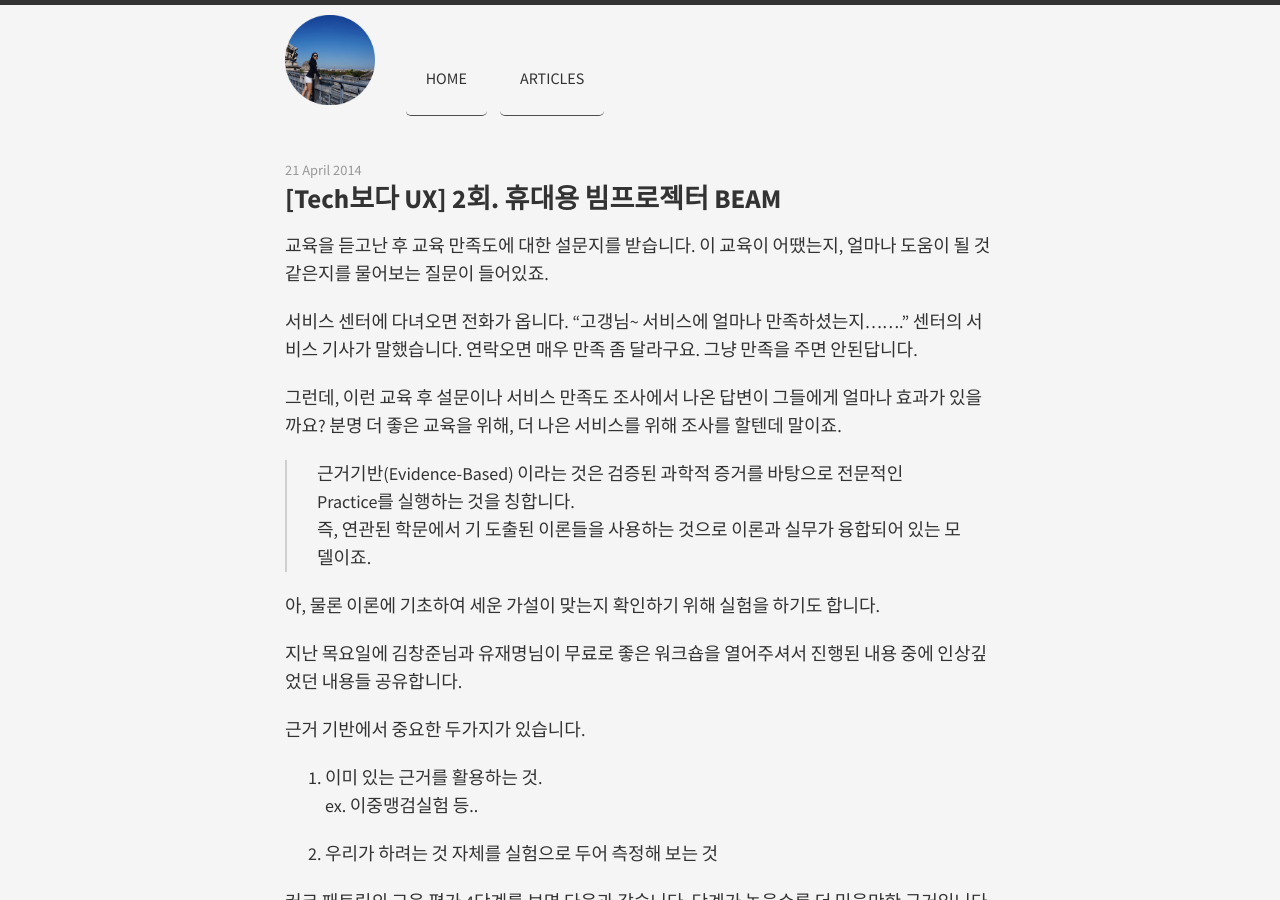
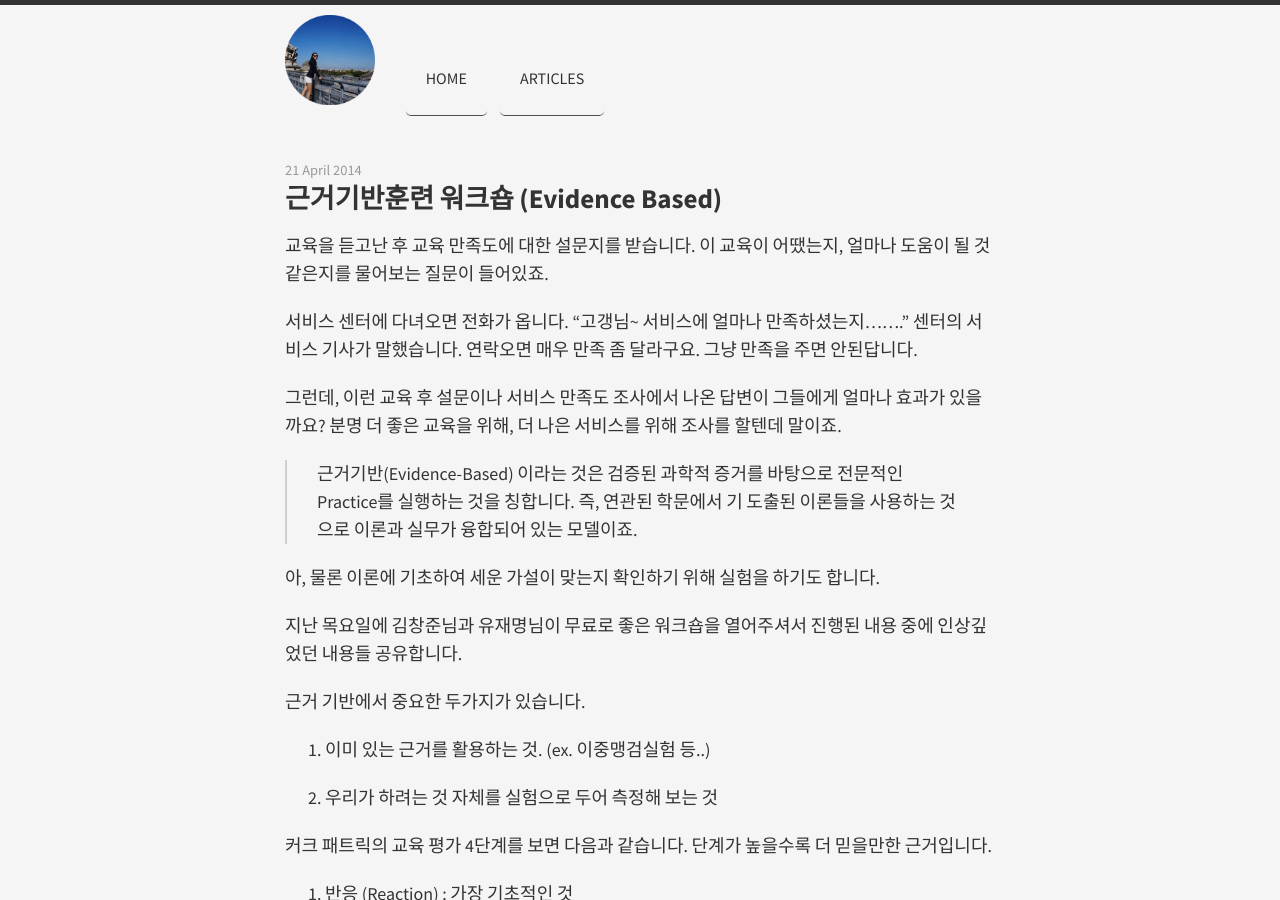
Before and after one commit to midaeng/articles, a Jekyll site: the page built from _posts/2014-04-21-evidence_based.md, in a window 1280 px wide and 900 px high. Built offline with Jekyll 4.4.1, drawn with Linux system fonts in a browser that asks for light colours; nearby versions of some CDN libraries; Markdown is read by kramdown in place of the engine named in the settings.

Commit message:
modified post

```diff
--- a/_posts/2014-04-21-evidence_based.md
+++ b/_posts/2014-04-21-evidence_based.md
@@ -1,6 +1,6 @@
 ---
 layout: post
-title: "[Tech보다 UX] 2회. 휴대용 빔프로젝터 BEAM"
+title: "근거기반훈련 워크숍 (Evidence Based)"
 ---
 
 교육을 듣고난 후 교육 만족도에 대한  설문지를 받습니다. 이 교육이 어땠는지, 얼마나 도움이 될 것 같은지를 물어보는 질문이 들어있죠.
@@ -10,8 +10,7 @@
 그런데, 이런 교육 후 설문이나 서비스 만족도 조사에서 나온 답변이 그들에게 얼마나 효과가 있을까요?
 분명 더 좋은 교육을 위해, 더 나은 서비스를 위해 조사를 할텐데 말이죠.
 
-> 근거기반(Evidence-Based) 이라는 것은 검증된 과학적 증거를 바탕으로 전문적인 Practice를 실행하는 것을 칭합니다.
-즉, 연관된 학문에서 기 도출된 이론들을 사용하는 것으로 이론과 실무가 융합되어 있는 모델이죠.
+> 근거기반(Evidence-Based) 이라는 것은 검증된 과학적 증거를 바탕으로 전문적인 Practice를 실행하는 것을 칭합니다. 즉, 연관된 학문에서 기 도출된 이론들을 사용하는 것으로 이론과 실무가 융합되어 있는 모델이죠.
 
 아, 물론 이론에 기초하여 세운 가설이 맞는지 확인하기 위해 실험을 하기도 합니다.
 
@@ -20,10 +19,10 @@
 
 근거 기반에서 중요한 두가지가 있습니다.
 
-1. 이미 있는 근거를 활용하는 것.
-   ex. 이중맹검실험 등..
+1. 이미 있는 근거를 활용하는 것. (ex. 이중맹검실험 등..)
 
 2. 우리가 하려는 것 자체를 실험으로 두어 측정해 보는 것
+
 
 
 커크 패트릭의 교육 평가 4단계를 보면 다음과 같습니다. 단계가 높을수록 더 믿을만한 근거입니다.
@@ -43,6 +42,7 @@
 
 
 하지만 교육효과가 곧 "반응"으로 나타나는 것은 아닙니다.
+
 * 일단 반응은 평가 지표로 적합하지 않다. (교육생들의 표정이 밝다고 해서 교육 효과가 높은 것은 아니라는 것)
 * 자기효능감(Self efficacy)가 높을수록 행동으로 더 잘 발현된다. (Self efficacy : 자신이 스스로 어떠한 상황을 극복할 수 있고 자신에게 주어진 과제를 성공적으로 수행할 수 있다는 개인의 신념이나 기대)
 * ex. Sitzmann et al. (2008)
@@ -89,6 +89,7 @@
 즉, 스트레스가 임계치 내에 있으면 그것을 핸들링하는 것이 가능하다는 것입니다.
 
 접근 모형은 다음과 같습니다.
+
 1. 정확히 듣기와 말하기
 2. 고객 생각/느낌 알아채기 (마음읽기)
 3. 기초적 상담지식 (기본 프로토콜이 정해져있음)
@@ -96,7 +97,9 @@
 5. 실수 관리 (하는 중 실수가 생기면 어떻게 대응하고 반응하는가)
 
 그럼 이것들을 어떻게 측정할 수 있을까요?
+
 고객의 말에 대한 공감/이해 능력에 대한 교육 사례를 통해 알아봅시다.
+
 1. 이에 대해서는 이미 연구가 많이 되어 실험 결과도 이미 많이 나와있습니다. 즉, 교육을 진행하기 전에 이미 나와있는 실험 결과가 있는지를 찾아보고 있다면 그것을 차용할 수 있습니다.
 2. 사전/사후 테스트 진행 -> 교육 -> 교육 후 3주 뒤에 사후 테스트 진행
 3. 여기서는 인지적 수준의 공감을 주는 것이 초점 - "고객을 기쁘게하는 것을 멈춰라"는 말이 있다. 인지적 수준의 공감이라 함은 상대방의 기분이나 말하고자하는 바를 캐치하는 것이고, 이를 빠르게 하는 것이 관건이다.
@@ -108,6 +111,7 @@
 결과) 비용은 거의 안들었음. 이걸 교육하는 시간도 1시간 남짓, 시간을 거의 안쓰면서도 효과가 있었음. 만족도는 유지되면서 콜 타임은 줄어듦 (상담사들에겐 콜타임이 곧 KPI임)
 
 **효과적 훈련의 원리**
+
 * 질문하기 : 어떻게 질문하는지에 따라 달라짐
 * 간격학습 : 몰아서 공부하는 것보다 간격을 두고(간격은 떨어뜨리고, 공부할 것들은 섞어서). 간격을 짧게 하는 것보다 간격을 길게 가져가면 까먹어서 더뎌보이지만, 동일하게 긴 기간을 두고 학습하면 끝에 가서는 효과가 더 좋음.
 * 예제 보여주기/문제 풀기 : 예시를 주고 따라하거나 빈칸을 채우도록 하는 것. 특히 초보의 경우 inquery  학습이 효과적임. 알려주지 않고 스스로 알아내도록 하는 탐구적 학습은 효과가 없음.
@@ -119,6 +123,7 @@
 * 실수 훈련 : 실수를 경험할 시간을 주어야 대처 능력도 생기고 실수를 더 안하게 됨.
 
 훈련의 수요를 분석해보면,
+
 * 공식적으로 규정된 R&R과 실제 직무 차이
 * 조직내 업무 관련인/상하위 등의 평가 (조직 내 일 장하는 사람과 못하는 사람의 차이가 뭐냐. 어떤 차이를 찾을 것이냐.)
 * 레퍼토리 그리드 사용 (중간 규모에서 사용 가능한 질적/양적 분석)
```
